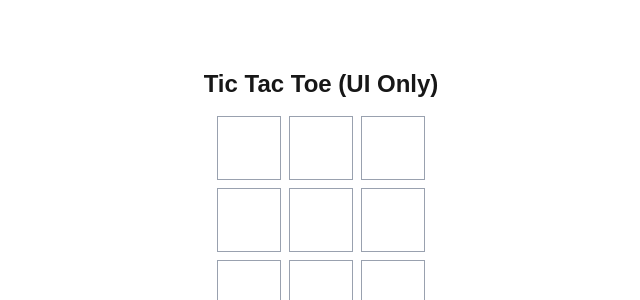
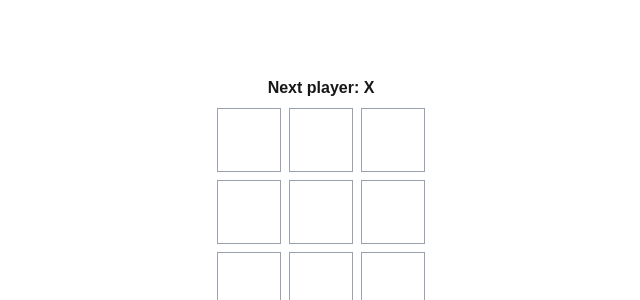
Before and after one commit to Kissu1/tic-tack-toe-next, a Next.js app: page / in a window 1280 px wide. Shown: the part 204-504 px from the top of the page, without its empty margins (319-959 px from the left). Built offline with nearby package versions, Linux system fonts and the light colour scheme.

Commit message:
Add turn based logic

```diff
--- a/src/app/page.tsx
+++ b/src/app/page.tsx
@@ -1,6 +1,6 @@
 'use client';
 
-import Game from '@/components/game';
+import Game from '@/components/Game';
 
 export default function Page() {
   return (
--- a/src/components/game.tsx
+++ b/src/components/game.tsx
@@ -1,22 +1,29 @@
 'use client';
 
 import { useState } from 'react';
-import Board from './gameBoard';
+import Board from './GameBoard';
 import type { BoardState } from '../types';
 
 export default function Game() {
-  const [squares, setSquares] = useState<BoardState>(Array(9).fill(null));
+  const [history, setHistory] = useState<BoardState[]>([Array(9).fill(null)]);
+  const [currentMove, setCurrentMove] = useState(0);
 
-  function handlePlay(i: number) {
-    const nextSquares = squares.slice();
-    nextSquares[i] = 'X'; // placeholder, always X for now
-    setSquares(nextSquares);
+  const xIsNext = currentMove % 2 === 0;
+  const currentSquares = history[currentMove];
+
+  function handlePlay(nextSquares: BoardState) {
+    const nextHistory = [...history.slice(0, currentMove + 1), nextSquares];
+    setHistory(nextHistory);
+    setCurrentMove(nextHistory.length - 1);
   }
 
   return (
-    <div className="flex flex-col items-center gap-4 p-4">
-      <h1 className="text-2xl font-bold">Tic Tac Toe (UI Only)</h1>
-      <Board squares={squares} onPlay={handlePlay} />
+    <div className="flex flex-col items-center gap-6 p-4">
+      <Board
+        squares={currentSquares}
+        xIsNext={xIsNext}
+        onPlay={handlePlay}
+      />
     </div>
   );
 }
--- a/src/components/gameBoard.tsx
+++ b/src/components/gameBoard.tsx
@@ -1,16 +1,27 @@
 import Square from './Square';
-import type { BoardProps } from '../types';
+import type { BoardProps, BoardState } from '../types';
 
-export default function Board({ squares, onPlay }: BoardProps) {
+export default function Board({ squares, xIsNext, onPlay }: BoardProps) {
+  function handleClick(i: number) {
+    if (squares[i]) return;
+
+    const nextSquares: BoardState = squares.slice();
+    nextSquares[i] = xIsNext ? 'X' : 'O';
+    onPlay(nextSquares);
+  }
+
   return (
+    <div className="flex flex-col gap-2 items-center">
+      <div className="font-semibold">Next player: {xIsNext ? 'X' : 'O'}</div>
       <div className="grid grid-cols-3 gap-2">
         {squares.map((value, idx) => (
           <Square
             key={idx}
             value={value}
-          onSquareClick={() => onPlay(idx)}
+            onSquareClick={() => handleClick(idx)}
           />
         ))}
       </div>
+    </div>
   );
 }
--- a/src/types.ts
+++ b/src/types.ts
@@ -9,5 +9,6 @@ export interface SquareProps {
 
 export interface BoardProps {
   squares: BoardState;
-  onPlay: (i: number) => void;
+  xIsNext: boolean;
+  onPlay: (nextSquares: BoardState) => void;
 }
```
Lines whose indentation alone changed are shown as unchanged.
